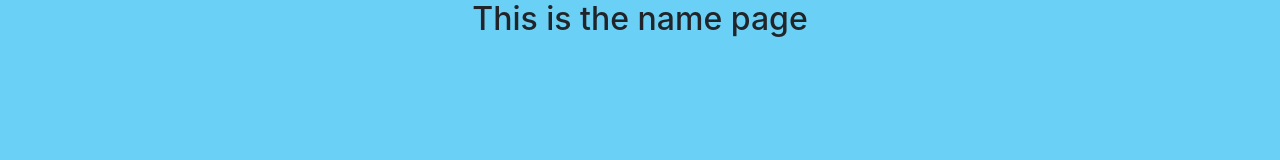
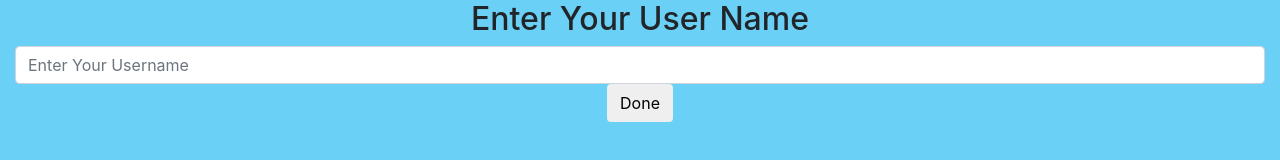
Before and after one commit to teamfightingchicken/reversi, a website: page public/name.html in a window 1280 px wide. Drawn offline with nearby package versions, Linux system fonts and the light colour scheme.

Commit message:
Form created in name.html

```diff
--- a/public/name.html
+++ b/public/name.html
@@ -2,7 +2,7 @@
 <html lang="en">
   <head>
 
-    <!-- Required meta tags -->
+    <title> Enter your user name for Reversi</title>
     <meta charset="utf-8">
     <meta name="viewport" content="width=device-width, initial-scale=1, shrink-to-fit=no">
 
@@ -10,35 +10,41 @@
     <style>
         body{
           background-image: url(assets/images/blueBackground.jpg);
+            }
 
-        }
+  </style>
 
-        img{
-            padding: 10px;
-
-              }
-
-
-
-
-    </style>
+    <script>
+    function submitForm(){
+      var username = $('#username').val();
+      window.location.href = 'lobby.html?username='+username;
+    }
+    </script>
 
     <!-- Bootstrap CSS -->
     <link rel="stylesheet" href="https://stackpath.bootstrapcdn.com/bootstrap/4.1.1/css/bootstrap.min.css" integrity="sha384-WskhaSGFgHYWDcbwN70/dfYBj47jz9qbsMId/iRN3ewGhXQFZCSftd1LZCfmhktB" crossorigin="anonymous">
 
-    <title>This is Reversi: Name </title>
   </head>
   <body>
     <div class="container-fluid text-center">
 
-
-
         <div class="row">
           <div class="col">
-              <h2> This is the name page </h2>
+              <h2> Enter Your User Name </h2>
           </div>
         </div>
 
+        <div class='row'>
+          <div class='col'>
+            <form onsubmit='submitForm(); return false;' class='from-inline'>
+              <div class='form-group'>
+                <label for='username' class='col-form-label sr-only'>Enter Your Username</label>
+                <input class='form-control' type='text' value='' id='username' placeholder='Enter Your Username'>
+                <button type='submit' class='btn btn-default'>Done</button>
+              </div>
+            </form>
+          </div>
+        </div>
 
     </div>
 
```
